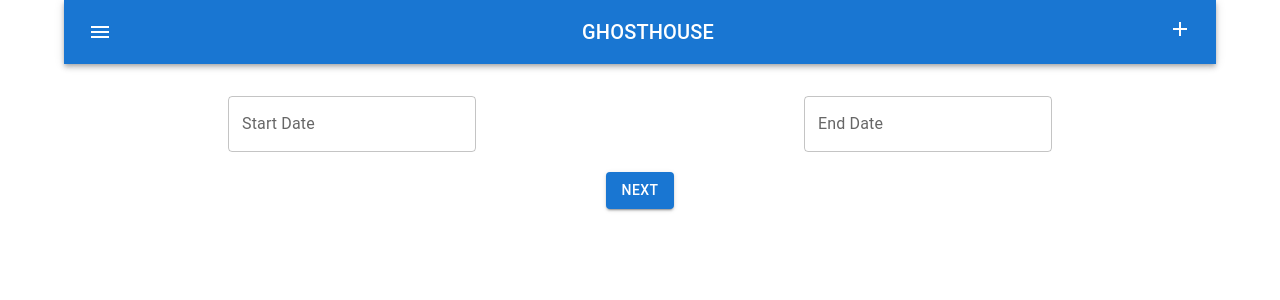
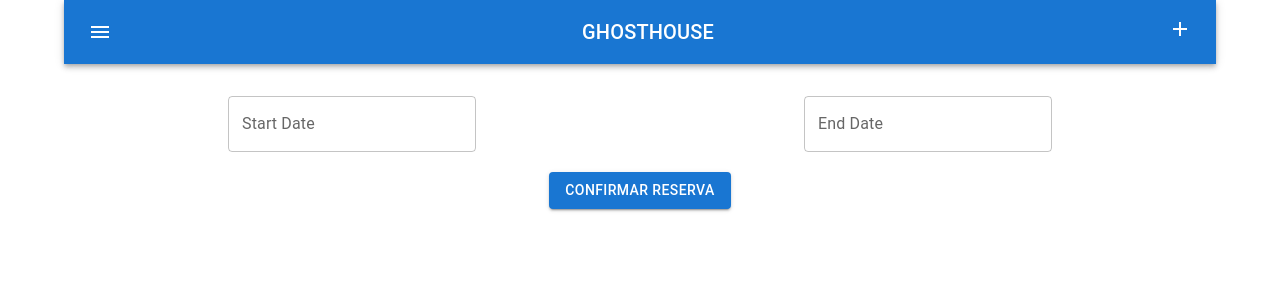
Before and after one commit to mariamafra/ghosthouse-front, a React (Create React App) app: page /calendar-reservation/1 in a window 1280 px wide. Shown: the top 300 px of the page. Built offline with nearby package versions, Linux system fonts and the light colour scheme; no server answers; the HTML template or start-up script is replaced by a standard one.

Commit message:
Conexão microsserviço Reservation - POST

```diff
--- a/src/components/Calendar.js
+++ b/src/components/Calendar.js
@@ -5,7 +5,7 @@ import { DatePicker } from '@mui/x-date-pickers/DatePicker';
 import { Button, TextField } from '@mui/material';
 import dayjs from 'dayjs';
 
-export default function DateRangePicker({dates}) {
+export default function DateRangePicker({dates, onDatesSelected}) {
   const [startDate, setStartDate] = useState(null);
   const [endDate, setEndDate] = useState(null);
 
@@ -34,6 +34,9 @@ export default function DateRangePicker({dates}) {
 
       console.log('Start Date:', startDate);
       console.log('End Date:', endDate);
+      if (startDate && endDate) {
+        onDatesSelected(startDate, endDate);
+      }
 
   };
 
@@ -46,6 +49,7 @@ export default function DateRangePicker({dates}) {
           onChange={(date) => (setStartDate(date), setEndDate(null))}
           renderInput={(params) => <TextField {...params} />}
           shouldDisableDate={shouldDisableDate}
+          disablePast
         />
         <DatePicker
           label="End Date"
@@ -59,7 +63,7 @@ export default function DateRangePicker({dates}) {
       </div>
       <div style={{ textAlign: 'center', marginTop: '20px' }}>
         <Button variant="contained" color="primary" onClick={handleNextButtonClick}>
-          Next
+          Confirmar Reserva
         </Button>
       </div>
     </LocalizationProvider>
--- /dev/null
+++ b/src/endpoints.js
@@ -0,0 +1,2 @@
+export const PROPERTIES_URL = "http://localhost:8081/api/properties";
+export const RESERVATIONS_URL = "http://localhost:8082/api/reservas";
--- a/src/pages/Home.js
+++ b/src/pages/Home.js
@@ -5,12 +5,13 @@ import {Link} from 'react-router-dom';
 import { Container, Typography } from "@mui/material";
 import { useContext, useEffect, useState } from "react";
 import axios from "axios";
+import { PROPERTIES_URL } from "../endpoints";
 
 function Home() {
     const [properties, setProperties] = useState([])
 
     useEffect(() => {
-        axios.get('http://localhost:8081/api/properties')
+        axios.get(`${PROPERTIES_URL}`)
         .then(res => {
             console.log('sim ', res)
             setProperties(res.data);
--- a/src/pages/PropertyDetailPage.js
+++ b/src/pages/PropertyDetailPage.js
@@ -6,6 +6,7 @@ import AddCircleOutlineIcon from '@material-ui/icons/AddCircleOutline';
 import { Container } from "@mui/material";
 import {Link, useParams} from 'react-router-dom';
 import axios from 'axios';
+import { PROPERTIES_URL } from "../endpoints";
 /*
 const property = {
   address: '123 Main St',
@@ -21,7 +22,7 @@ const PropertyDetailPage = () => {
   const [property, setProperty] = useState([])
 
     useEffect(() => {
-        axios.get(`http://localhost:8081/api/properties/${id}`)
+        axios.get(`${PROPERTIES_URL}/${id}`)
         .then(res => {
             console.log('sim ', res)
             setProperty(res.data);
--- a/src/pages/ReservationCalendar.js
+++ b/src/pages/ReservationCalendar.js
@@ -3,14 +3,18 @@ import Appbar from '../components/Appbar'
 import Calendar from "../components/Calendar";
 import { Container, Box } from "@mui/material";
 import { useParams } from "react-router-dom";
+import { useNavigate } from "react-router-dom";
 import axios from "axios";
+import { PROPERTIES_URL, RESERVATIONS_URL } from "../endpoints";
+import dayjs from "dayjs";
 
-function Calender() {
+function ReservationCalender() {
     let { id } = useParams();
     const [dates, setDates] = useState([])
+    const navigate  = useNavigate();
 
     useEffect(() => {
-        axios.get(`http://localhost:8081/api/properties/dates/${id}`)
+        axios.get(`${PROPERTIES_URL}/dates/${id}`)
         .then(res => {
             console.log('sim ', res)
             setDates(res.data);
@@ -18,14 +22,28 @@ function Calender() {
         .catch(err => console.log(err))
     }, [])
 
+    const handleDatesSelected = (start, end) => {
+        const reserva = {startDate: dayjs(start).format('YYYY-MM-DD'), endDate: dayjs(end).format('YYYY-MM-DD'), propertyId: parseInt(id), tenantId: 2}
+        console.log(reserva)
+        axios.post(`${RESERVATIONS_URL}`, reserva)
+            .then((res) => {
+                console.log(res)
+                navigate("/")
+            })
+            .catch(err => {
+                console.log(err)
+                alert(`Oops! algo deu errado...${err.response}`)
+            })
+    };
+
     return (
         <Container>
             <Appbar />
             <Box sx={{mt:4}}>
-                <Calendar dates={dates}/>
+                <Calendar dates={dates} onDatesSelected={handleDatesSelected}/>
             </Box>
         </Container>
     );
 }
 
-export default Calender;
+export default ReservationCalender;
```
